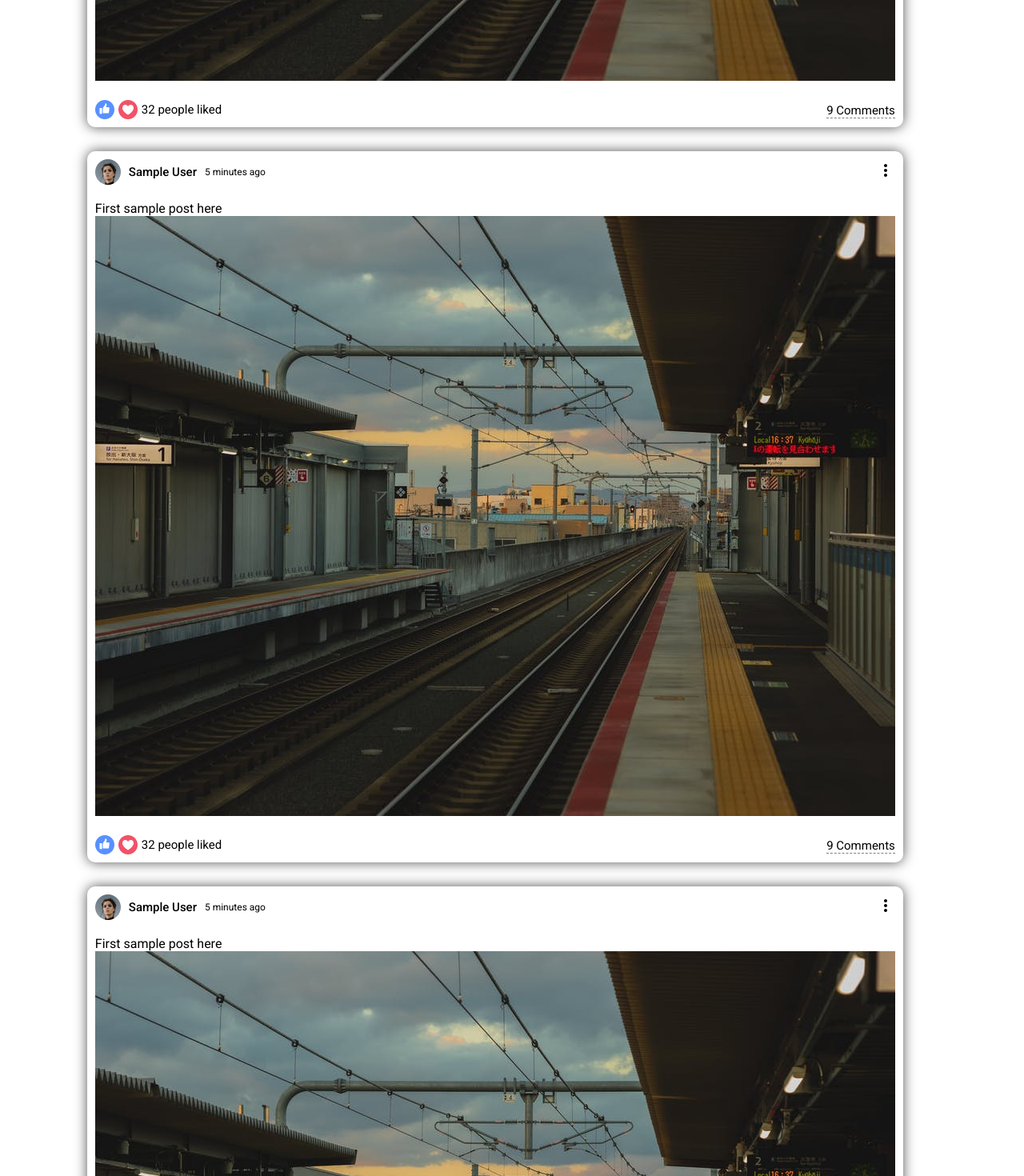
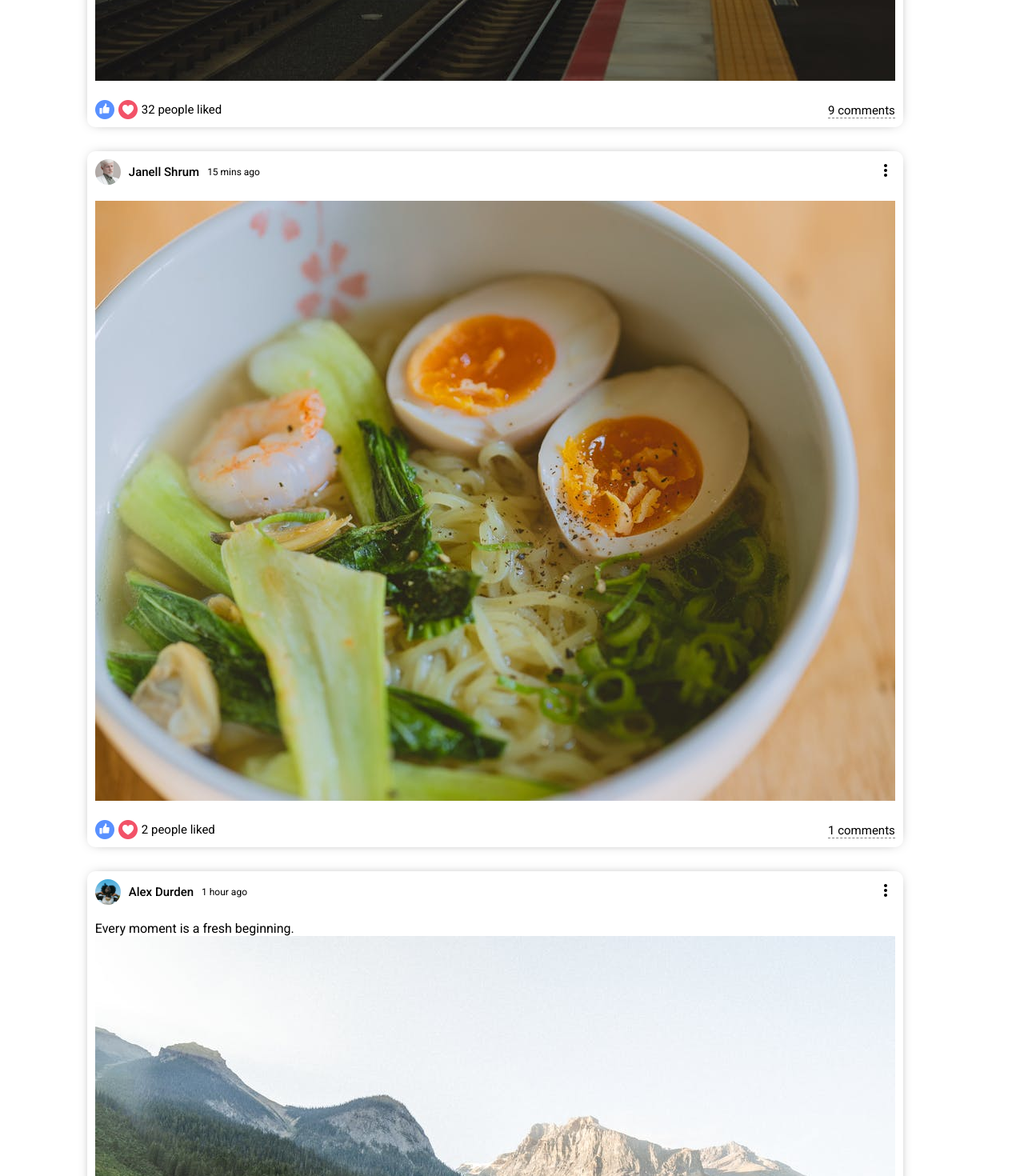
Before and after one commit to jschaefmn/social-media-app, a React (Create React App) app in the folder client/: page / in a window 1280 px wide. Shown: the part 1000-2470 px from the top of the page at 80% size. Built offline with nearby package versions, Linux system fonts and the light colour scheme.

Commit message:
adding dynamic data

```diff
--- a/client/src/components/feed/Feed.jsx
+++ b/client/src/components/feed/Feed.jsx
@@ -1,18 +1,17 @@
+import { Posts } from '../../dummyData';
+import Post from '../post/Post';
 import Share from '../share/Share';
-import Post from '../post/Post';
 import './feed.css';
 
 export default function Feed() {
   return (
     <div className='feed'>
-      <div className="feedWrapper">
+      <div className='feedWrapper'>
         <Share />
-        <Post />
-        <Post />
-        <Post />
-        <Post />
-        <Post />
+        {Posts.map((p) => (
+          <Post key={p.id} post={p} />
+        ))}
       </div>
     </div>
-  )
+  );
 }
--- a/client/src/components/feed/feed.css
+++ b/client/src/components/feed/feed.css
@@ -1,7 +1,7 @@
-.feed {
-  flex: 5.5;
+.feed{
+  flex:5.5;
 }
 
-.feedWrapper {
+.feedWrapper{
   padding: 20px;
 }
--- a/client/src/components/post/Post.jsx
+++ b/client/src/components/post/Post.jsx
@@ -1,32 +1,33 @@
 import './post.css';
 import { MoreVert } from '@mui/icons-material';
+import { Users } from '../../dummyData';
 
-export default function Post() {
+export default function Post({post}) {
   return (
     <div className='post'>
       <div className="postWrapper">
         <div className="postTop">
           <div className="postTopLeft">
-            <img className='postProfileImg' src="/assets/person/1.jpeg" alt="" />
-            <span className="postUsername">Sample User</span>
-            <span className="postDate">5 minutes ago</span>
+            <img className='postProfileImg' src={Users.filter((u) => u.id === post?.userId)[0].profilePicture} alt="" />
+            <span className="postUsername">{Users.filter((u) => u.id === post?.userId)[0].username}</span>
+            <span className="postDate">{post.date}</span>
           </div>
           <div className="postTopRight">
             <MoreVert />
           </div>
         </div>
         <div className="postCenter">
-          <span className="postText">First sample post here</span>
-          <img src="/assets/post/1.jpeg" alt="" />
+          <span className="postText">{post?.desc}</span>
+          <img src={post.photo} alt="" />
         </div>
         <div className="postBottom">
           <div className="postBottomLeft">
             <img className='likeIcon' src="/assets/like.png" alt="" />
             <img className='likeIcon' src="/assets/heart.png" alt="" />
-            <span className="postLikeCounter">32 people liked</span>
+            <span className="postLikeCounter">{post.like} people liked</span>
           </div>
           <div className="postBottomRight">
-            <span className="postCommentText">9 Comments</span>
+            <span className="postCommentText">{post.comment} comments</span>
           </div>
         </div>
       </div>
--- a/client/src/components/post/post.css
+++ b/client/src/components/post/post.css
@@ -1,8 +1,8 @@
 .post {
   width: 100%;
   border-radius: 10px;
-  border-radius: 10px;
-  box-shadow: 0px 0px 16px 0px rgba(0,0,0,0.68);
+  -webkit-box-shadow: 0px 0px 16px -8px rgba(0, 0, 0, 0.68);
+  box-shadow: 0px 0px 16px -8px rgba(0, 0, 0, 0.68);
   margin: 30px 0;
 }
 
@@ -21,34 +21,35 @@
   align-items: center;
 }
 
-.postProfileImg{
+.postProfileImg {
   width: 32px;
   height: 32px;
   border-radius: 50%;
   object-fit: cover;
 }
 
-.postUsername{
+.postUsername {
   font-size: 15px;
   font-weight: 500;
   margin: 0 10px;
 }
 
-.postDate {
+.postDate{
     font-size: 12px;
 }
 
-.postCenter {
+.postCenter{
     margin: 20px 0;
 }
 
 .postImg{
+    margin-top: 20px;
     width: 100%;
     max-height: 500px;
     object-fit: contain;
 }
 
-.postBottom {
+.postBottom{
     display: flex;
     align-items: center;
     justify-content: space-between;
@@ -59,18 +60,18 @@
     align-items: center;
 }
 
-.likeIcon {
+.likeIcon{
     width: 24px;
     height: 24px;
     margin-right: 5px;
     cursor: pointer;
 }
 
-.postLikeCounter {
+.postLikeCounter{
     font-size: 15px;
 }
 
-.postCommentText {
+.postCommentText{
     cursor: pointer;
     border-bottom: 1px dashed gray;
     font-size: 15px;
--- /dev/null
+++ b/client/src/dummyData.js
@@ -0,0 +1,139 @@
+export const Users = [
+  {
+    id:1,
+    profilePicture: "assets/person/1.jpeg",
+    username: "Safak Kocaoglu",
+  },
+  {
+    id:2,
+    profilePicture: "assets/person/2.jpeg",
+    username: "Janell Shrum",
+  },
+  {
+    id:3,
+    profilePicture: "assets/person/3.jpeg",
+    username: "Alex Durden",
+  },
+  {
+    id:4,
+    profilePicture: "assets/person/4.jpeg",
+    username: "Dora Hawks",
+  },
+  {
+    id:5,
+    profilePicture: "assets/person/5.jpeg",
+    username: "Thomas Holden",
+  },
+  {
+    id:6,
+    profilePicture: "assets/person/6.jpeg",
+    username: "Shirley Beauchamp",
+  },
+  {
+    id:7,
+    profilePicture: "assets/person/7.jpeg",
+    username: "Travis Bennett",
+  },
+  {
+    id:8,
+    profilePicture: "assets/person/8.jpeg",
+    username: "Kristen Thomas",
+  },
+  {
+    id:9,
+    profilePicture: "assets/person/9.jpeg",
+    username: "Gary Duty",
+  },
+  {
+    id:10,
+    profilePicture: "assets/person/10.jpeg",
+    username: "Safak Kocaoglu",
+  },
+];
+
+export const Posts = [
+  {
+    id: 1,
+    desc: "Love For All, Hatred For None.",
+    photo: "assets/post/1.jpeg",
+    date: "5 mins ago",
+    userId: 1,
+    like: 32,
+    comment: 9,
+  },
+  {
+    id: 2,
+    photo: "assets/post/2.jpeg",
+    date: "15 mins ago",
+    userId: 2,
+    like: 2,
+    comment: 1,
+  },
+  {
+    id: 3,
+    desc: "Every moment is a fresh beginning.",
+    photo: "assets/post/3.jpeg",
+    date: "1 hour ago",
+    userId: 3,
+    like: 61,
+    comment: 2,
+  },
+  {
+    id: 4,
+    photo: "assets/post/4.jpeg",
+    date: "4 hours ago",
+    userId: 4,
+    like: 7,
+    comment: 3,
+  },
+  {
+    id: 5,
+    photo: "assets/post/5.jpeg",
+    date: "5 hours ago",
+    userId: 5,
+    like: 23,
+    comment: 5,
+  },
+  {
+    id: 6,
+    photo: "assets/post/6.jpeg",
+    date: "1 day ago",
+    userId: 6,
+    like: 44,
+    comment: 6,
+  },
+  {
+    id: 7,
+    desc: "Never regret anything that made you smile.",
+    photo: "assets/post/7.jpeg",
+    date: "2 days ago",
+    userId: 7,
+    like: 52,
+    comment: 3,
+  },
+  {
+    id: 8,
+    photo: "assets/post/8.jpeg",
+    date: "3 days ago",
+    userId: 8,
+    like: 15,
+    comment: 1,
+  },
+  {
+    id: 9,
+    desc: "Change the world by being yourself.",
+    photo: "assets/post/9.jpeg",
+    date: "5 days ago",
+    userId: 9,
+    like: 11,
+    comment: 2,
+  },
+  {
+    id: 10,
+    photo: "assets/post/10.jpeg",
+    date: "1 week ago",
+    userId: 10,
+    like: 104,
+    comment: 12,
+  },
+];
```
Lines whose indentation alone changed are shown as unchanged.
